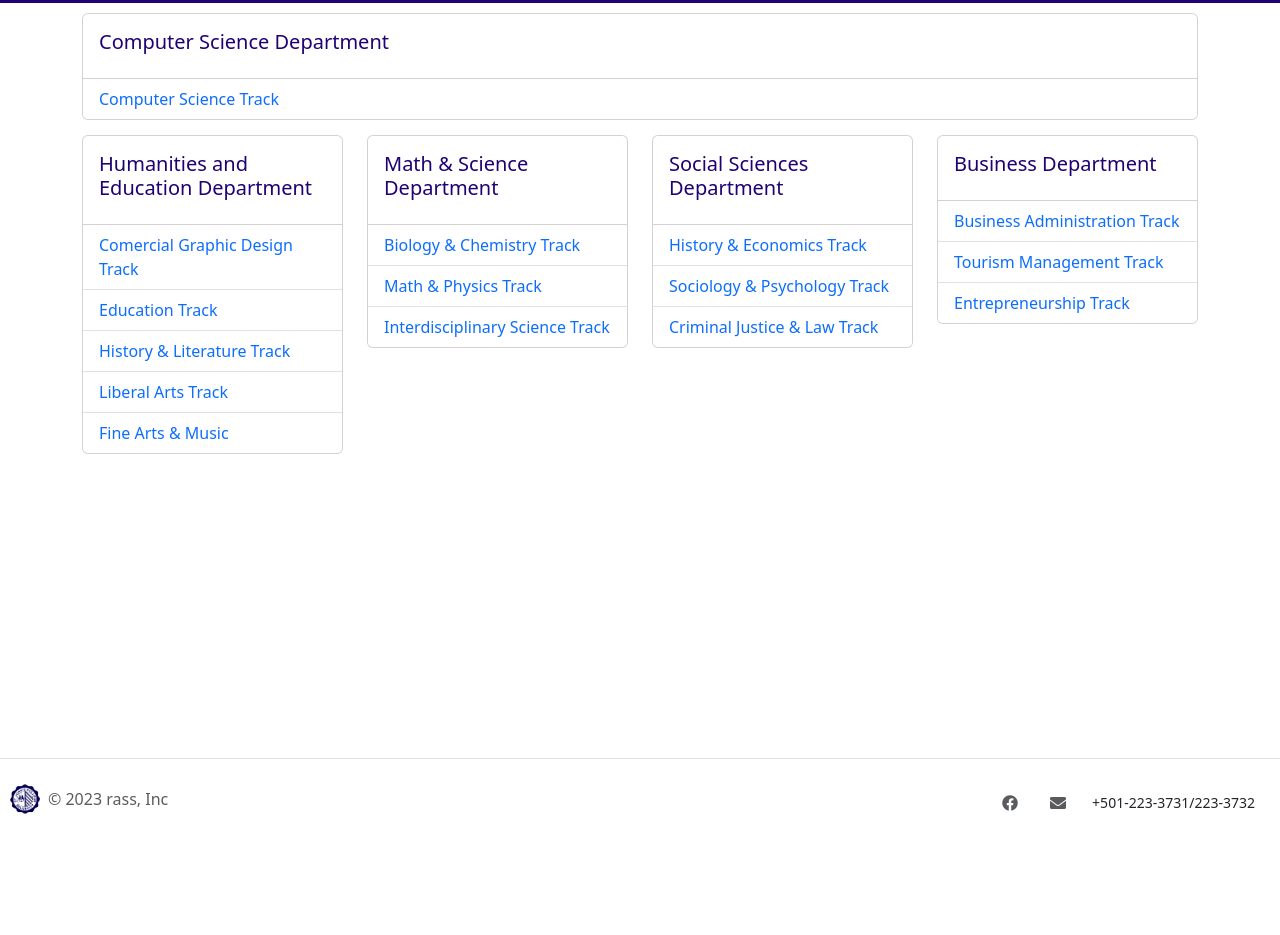
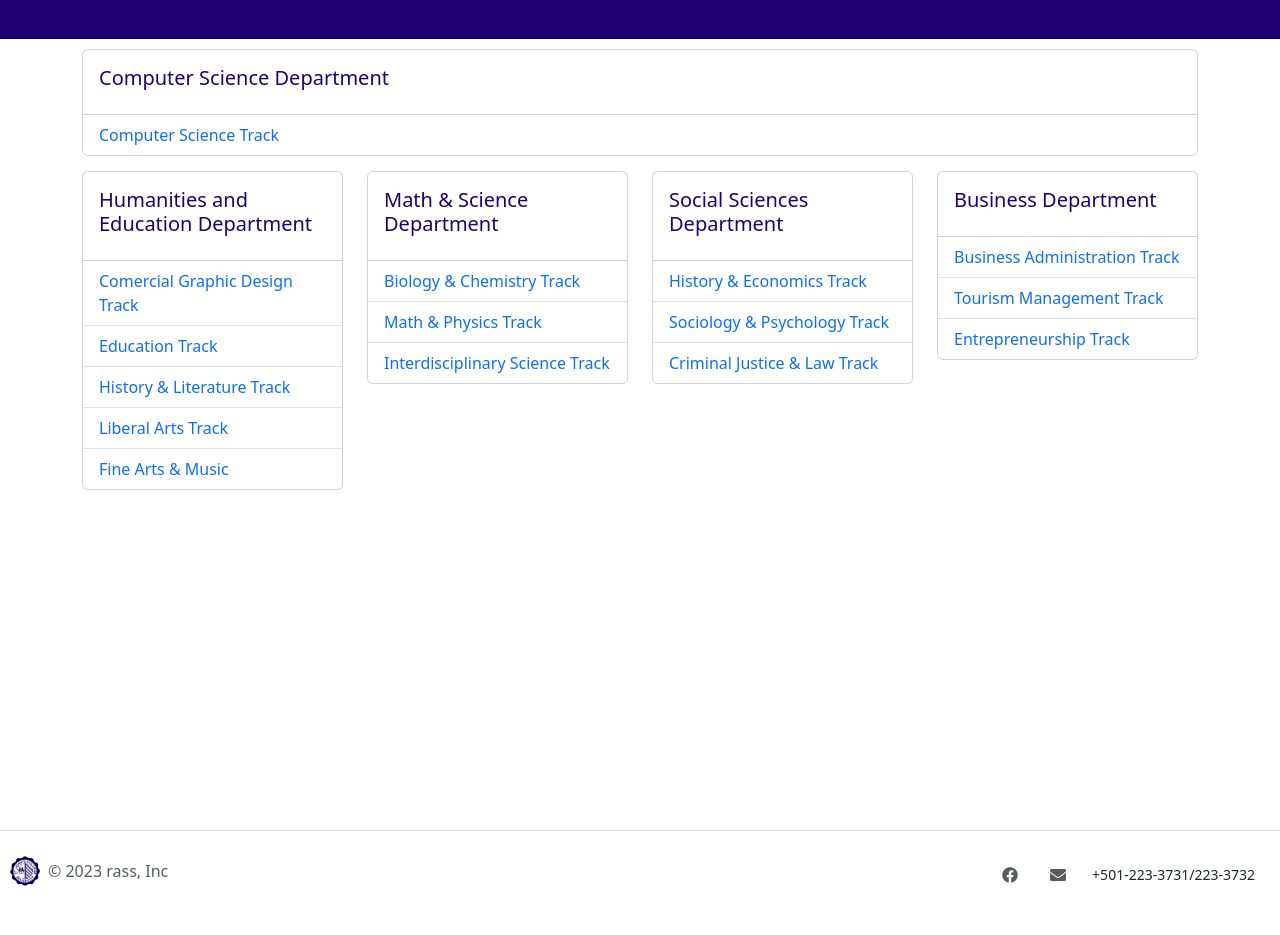
Before and after one commit to Tungsten0/CIS-286-Project, a PHP site: page /index.php in a window 1280 px wide. Shown: the part 851-1786 px from the top of the page. Before the commit the page ends 1665 px from the top, so only its background shows below. Run offline with PHP 8.4, Linux system fonts and the light colour scheme.

Commit message:
Update header.php

```diff
--- a/header.php
+++ b/header.php
@@ -67,4 +67,4 @@
     </div>
 </header>
 
-<main style="margin-top: 5%; margin-bottom: 5%;">
+<main style="margin-top: 100px; margin-bottom: 100px;">
```
